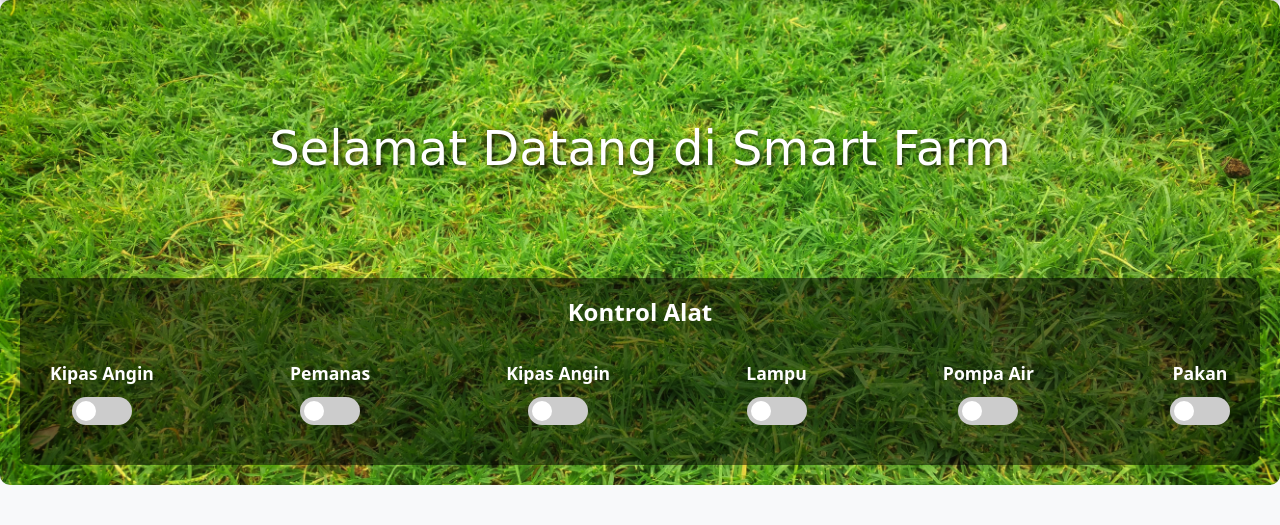
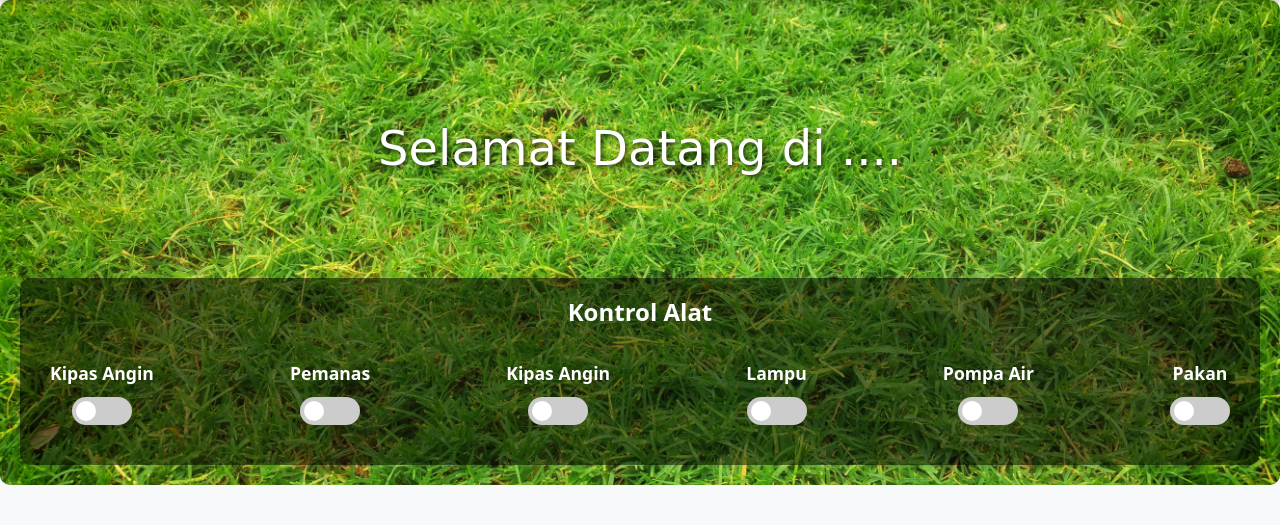
Before and after one commit to ayatundira/pkm-coba, a Flask app: page /login in a window 1280 px wide. Shown: the part 58-583 px from the top of the page. Run offline with Flask 3, Linux system fonts and the light colour scheme.

Commit message:
Update index.html

```diff
--- a/app/templates/index.html
+++ b/app/templates/index.html
@@ -181,7 +181,7 @@
       <!-- Device Control Section -->
       <section id="kontrolAlat" class="kontrol-alat-section mb-5">
         <div class="welcome-text">
-          <h1 style="font-size: 3rem;">Selamat Datang di Smart Farm</h1>
+          <h1 style="font-size: 3rem;">Selamat Datang di ....</h1>
         </div>
         <div class="transparent-box">
           <h3 class="mb-4">Kontrol Alat</h3>
```
